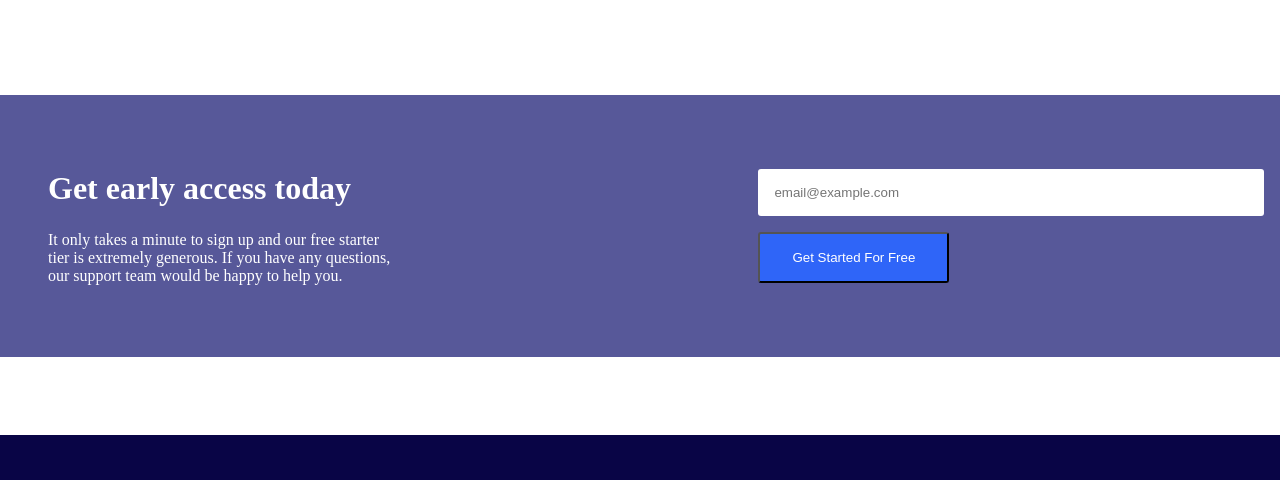
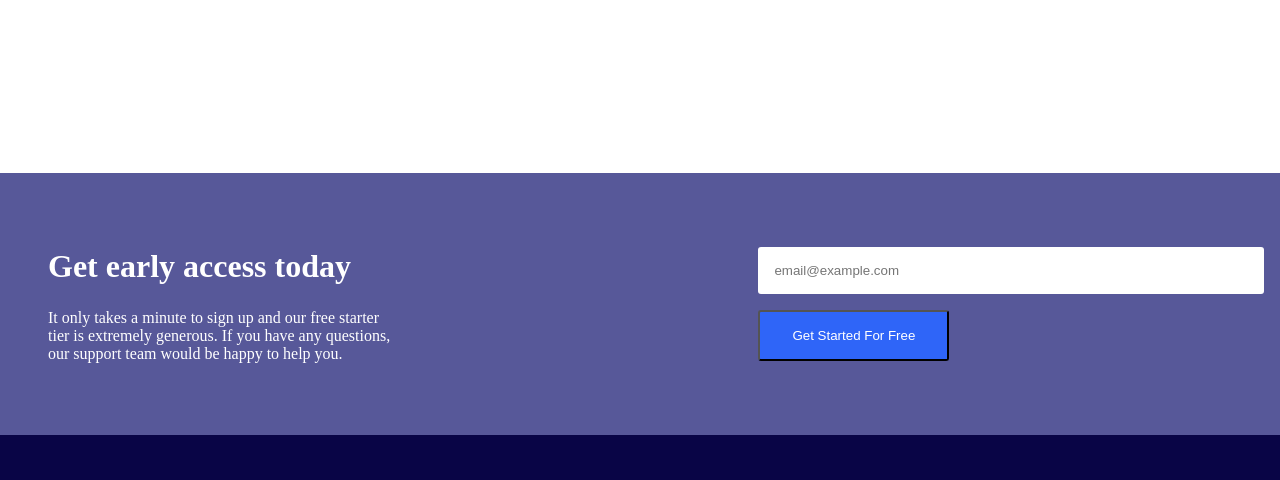
Before and after one commit to ibrgun/Project, a plain HTML site: page footer.html in a window 1280 px wide. Shown: the part 62-542 px from the top of the page. Drawn offline with Linux system fonts and the light colour scheme.

Commit message:
Add files via upload

```diff
--- a/footer.css
+++ b/footer.css
@@ -50,7 +50,8 @@ nav a {
     color: #fff;
     text-align: center;
     padding: 3rem;
-    margin-top: 5.5rem;
+    bottom: 0;
+    margin-block-start: auto;
 }
 .access__container {
     display: flex;
@@ -112,7 +113,6 @@ nav a {
 .footer {
     background-color: #090546;
     padding: 3rem;
-    margin-top: auto;
 }
 .footer__info {
     display: flex;
```
